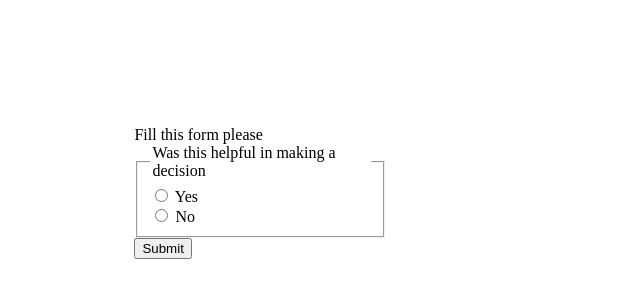
After one commit to zaharYoussef/5117IntroWebsite, a Flask app: page /form/ in a window 1280 px wide. The commit adds this page. Shown: the top 300 px of the page, without its empty margins (0-640 px from the left). Run offline with Flask 2, Linux system fonts and the light colour scheme.

Commit message:
added flask form

```diff
--- a/server.py
+++ b/server.py
@@ -1,9 +1,27 @@
 from flask import Flask, request, render_template
+
 
 app = Flask(__name__)
 
+
+# messages = [{'yesChoice': 'I am glad this coin was helpful'},
+#             {'noChoice': 'Let the coin guide you, believe in its power'}
+#             ]
 
 @app.route("/")
 def main():
   user_name = request.args.get("userName", "unknown")
   return render_template('index.html', user=user_name)
+
+@app.route('/form/', methods=('GET', 'POST'))
+def form():
+  if request.method == 'POST':
+    try:
+      choice = request.form['choice']
+      message = "thank you for the feedback"
+    except KeyError:
+      message = "why did you submit without picking a choice??!?"
+
+    return render_template('index.html', choice = message)
+
+  return render_template('form.html')
--- a/static/css/style.css
+++ b/static/css/style.css
@@ -11,3 +11,13 @@ h1{
 #coinImage{
     width: 100%;
 }
+
+#hiddenForm{
+    visibility: hidden;
+}
+
+#myForm{
+    width: 20%;
+    margin-left: 10%;
+    margin-top: 10%;
+}
--- /dev/null
+++ b/templates/form.html
@@ -0,0 +1,26 @@
+<!DOCTYPE html>
+<html>
+    <head>
+        <meta charset="UTF-8">
+        <title>Coin flip</title>
+        <link rel="stylesheet" href="{{url_for('static', filename='css/style.css')}}">
+        <script async defer src="{{url_for('static', filename='js/buttonScript.js')}}"></script>
+    </head>
+    <body>
+
+        <form id="myForm" method="POST">
+            <label for="title">Fill this form please</label>
+            <div>
+                <fieldset>
+                    <legend>Was this helpful in making a decision</legend>
+                    <input type="radio" id="choice" name="choice" >
+                    <label for="choice">Yes</label><br>
+                    <input type="radio" id="choice" name="choice" >
+                    <label for="choice">No</label><br>
+
+                </fieldset>
+            </div>
+            <button type="submit">Submit</button>
+        </form>
+    </body>
+</html>
```
Also changed, not shown: templates/index.html (+10 -5 lines).
